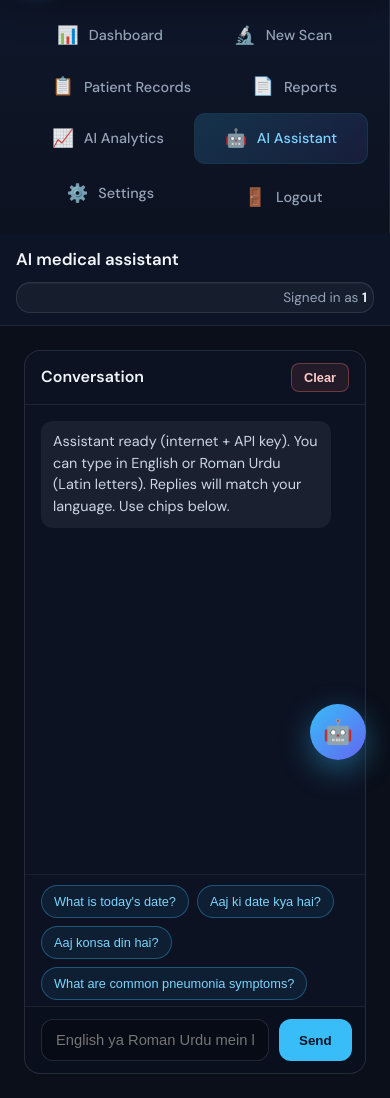
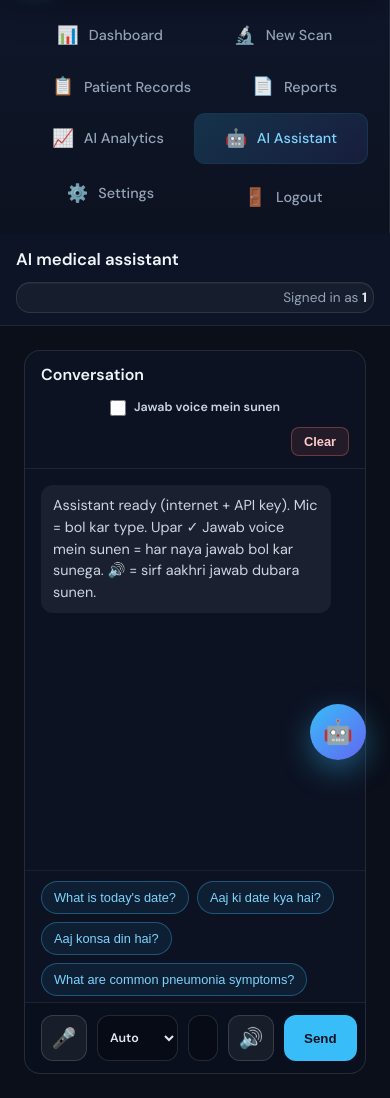
Before and after one commit to umalkhair2005-max/FYP, a Flask app: page /assistant in a window 390 px wide. Shown: the part 60-1158 px from the top of the page. Run offline with Flask 3, Linux system fonts and the light colour scheme; the visitor is signed in with stand-in values (Sample User, id 1); data that the repository does not hold is empty.

Commit message:
initial 11

```diff
--- a/frontend/static/css/dashboard.css
+++ b/frontend/static/css/dashboard.css
@@ -499,10 +499,10 @@ html[data-theme="light"] .dashboard-footnote {
 }
 
 .assistant-chat-header {
-  display: flex;
+  display: grid;
+  grid-template-columns: minmax(0, auto) minmax(0, 1fr) auto;
   align-items: center;
-  justify-content: space-between;
-  gap: 12px;
+  gap: 10px;
   padding: 12px 16px;
   font-weight: 600;
   border-bottom: 1px solid rgba(255, 255, 255, 0.08);
@@ -510,7 +510,43 @@ html[data-theme="light"] .dashboard-footnote {
   flex-shrink: 0;
 }
 
+@media (max-width: 560px) {
+  .assistant-chat-header {
+    grid-template-columns: 1fr;
+    justify-items: stretch;
+  }
+
+  .assistant-clear-btn {
+    justify-self: end;
+  }
+}
+
+.assistant-chat-header-title {
+  justify-self: start;
+}
+
+.assistant-auto-speak-label {
+  display: inline-flex;
+  align-items: center;
+  gap: 8px;
+  justify-self: center;
+  max-width: 100%;
+  font-size: 0.78rem;
+  font-weight: 600;
+  color: #cbd5e1;
+  cursor: pointer;
+  user-select: none;
+}
+
+.assistant-auto-speak-label input {
+  width: 16px;
+  height: 16px;
+  accent-color: #38bdf8;
+  cursor: pointer;
+}
+
 .assistant-clear-btn {
+  justify-self: end;
   padding: 6px 12px;
   border-radius: 8px;
   font-size: 0.8rem;
@@ -545,12 +581,75 @@ html[data-theme="light"] .dashboard-footnote {
 
 .assistant-input-row input {
   flex: 1;
+  min-width: 0;
   padding: 12px 14px;
   border-radius: 12px;
   border: 1px solid rgba(255, 255, 255, 0.12);
   background: rgba(0, 0, 0, 0.25);
   color: #f1f5f9;
   font-size: 0.92rem;
+}
+
+.assistant-voice-btn {
+  flex-shrink: 0;
+  width: 46px;
+  height: 46px;
+  padding: 0;
+  border-radius: 12px;
+  border: 1px solid rgba(255, 255, 255, 0.14);
+  background: rgba(255, 255, 255, 0.06);
+  font-size: 1.25rem;
+  line-height: 1;
+  cursor: pointer;
+  transition: background 0.15s ease, border-color 0.15s ease, transform 0.12s ease;
+}
+
+.assistant-voice-btn:hover {
+  background: rgba(56, 189, 248, 0.12);
+  border-color: rgba(56, 189, 248, 0.35);
+}
+
+.assistant-voice-btn:disabled {
+  opacity: 0.45;
+  cursor: not-allowed;
+  transform: none;
+}
+
+.assistant-voice-btn.is-listening {
+  background: rgba(248, 113, 113, 0.2);
+  border-color: rgba(248, 113, 113, 0.5);
+  box-shadow: 0 0 0 2px rgba(248, 113, 113, 0.25);
+  animation: assistant-mic-pulse 1.1s ease infinite;
+}
+
+@keyframes assistant-mic-pulse {
+  0%,
+  100% {
+    box-shadow: 0 0 0 2px rgba(248, 113, 113, 0.2);
+  }
+  50% {
+    box-shadow: 0 0 0 6px rgba(248, 113, 113, 0.12);
+  }
+}
+
+.assistant-voice-lang-label {
+  flex-shrink: 0;
+  display: flex;
+  align-items: center;
+}
+
+.assistant-voice-lang-select {
+  height: 46px;
+  max-width: 6.75rem;
+  padding: 0 8px;
+  border-radius: 12px;
+  border: 1px solid rgba(255, 255, 255, 0.12);
+  background: rgba(0, 0, 0, 0.25);
+  color: #e2e8f0;
+  font-size: 0.78rem;
+  font-weight: 600;
+  cursor: pointer;
+  font-family: inherit;
 }
 
 .assistant-send-btn {
@@ -828,6 +927,10 @@ html[data-theme="light"] .assistant-chat-header {
   border-bottom-color: #e2e8f0;
 }
 
+html[data-theme="light"] .assistant-auto-speak-label {
+  color: #475569;
+}
+
 html[data-theme="light"] .assistant-clear-btn {
   border-color: #fca5a5;
   background: #fef2f2;
@@ -865,6 +968,22 @@ html[data-theme="light"] .assistant-input-row input {
   background: #fff;
   border-color: #e2e8f0;
   color: #0f172a;
+}
+
+html[data-theme="light"] .assistant-voice-btn {
+  background: #f8fafc;
+  border-color: #d1dae6;
+}
+
+html[data-theme="light"] .assistant-voice-btn:hover {
+  background: #e0f2fe;
+  border-color: #7dd3fc;
+}
+
+html[data-theme="light"] .assistant-voice-lang-select {
+  background: #fff;
+  border-color: #e2e8f0;
+  color: #334155;
 }
 
 html[data-theme="light"] .chat-bubble.bot {
--- a/frontend/static/js/assistant_chat.js
+++ b/frontend/static/js/assistant_chat.js
@@ -4,10 +4,124 @@
   var clearBtn = document.getElementById("assistantClear");
   var messages = document.getElementById("assistantMessages");
   var suggestionsEl = document.getElementById("assistantSuggestions");
+  var micBtn = document.getElementById("assistantMic");
+  var speakBtn = document.getElementById("assistantSpeakLast");
+  var langSelect = document.getElementById("assistantVoiceLang");
+  var autoSpeakCheckbox = document.getElementById("assistantAutoSpeak");
+  var AUTO_SPEAK_LS = "pneumonia-assistant-auto-speak";
   if (!input || !send || !messages || !suggestionsEl) return;
 
+  var Recognition =
+    typeof window !== "undefined"
+      ? window.SpeechRecognition || window.webkitSpeechRecognition
+      : null;
+  var recognition = null;
+  var listening = false;
+  var voiceBuffer = "";
+
+  function getVoiceLang() {
+    if (langSelect && langSelect.value && langSelect.value !== "auto") {
+      return langSelect.value;
+    }
+    return (typeof navigator !== "undefined" && navigator.language) || "en-US";
+  }
+
+  function setChatBusy(busy) {
+    send.disabled = busy;
+    if (micBtn) {
+      micBtn.disabled = busy || !Recognition;
+      if (busy && listening && recognition) {
+        try {
+          recognition.stop();
+        } catch (e) {}
+      }
+    }
+    if (speakBtn) speakBtn.disabled = busy || !window.speechSynthesis;
+  }
+
+  if (Recognition && micBtn) {
+    recognition = new Recognition();
+    recognition.continuous = true;
+    recognition.interimResults = false;
+    recognition.maxAlternatives = 1;
+
+    function syncRecoLang() {
+      recognition.lang = getVoiceLang();
+    }
+
+    recognition.onstart = function () {
+      listening = true;
+      micBtn.classList.add("is-listening");
+      micBtn.setAttribute("aria-pressed", "true");
+      micBtn.setAttribute("title", "Rokne ke liye dubara dabayein");
+    };
+
+    recognition.onend = function () {
+      listening = false;
+      micBtn.classList.remove("is-listening");
+      micBtn.setAttribute("aria-pressed", "false");
+      micBtn.setAttribute("title", "Bol kar likhein (voice)");
+    };
+
+    recognition.onerror = function (ev) {
+      listening = false;
+      micBtn.classList.remove("is-listening");
+      micBtn.setAttribute("aria-pressed", "false");
+      if (ev.error === "not-allowed" || ev.error === "service-not-allowed") {
+        appendBubble(
+          "Microphone block hai. Browser / site settings mein allow karke phir mic try karein.",
+          "bot",
+        );
+      }
+    };
+
+    recognition.onresult = function (ev) {
+      for (var i = ev.resultIndex; i < ev.results.length; i++) {
+        if (!ev.results[i].isFinal) continue;
+        var t = (ev.results[i][0] && ev.results[i][0].transcript) || "";
+        t = t.trim();
+        if (!t) continue;
+        voiceBuffer = voiceBuffer.trim() ? voiceBuffer.trim() + " " + t : t;
+        input.value = voiceBuffer;
+      }
+    };
+
+    micBtn.addEventListener("click", function () {
+      if (!recognition) return;
+      if (listening) {
+        try {
+          recognition.stop();
+        } catch (e) {}
+        return;
+      }
+      try {
+        if (window.speechSynthesis) window.speechSynthesis.cancel();
+      } catch (e) {}
+      voiceBuffer = input.value || "";
+      syncRecoLang();
+      try {
+        recognition.start();
+      } catch (e) {
+        appendBubble("Voice start nahi ho saka. Thori dair baad mic dubara dabayein.", "bot");
+      }
+    });
+
+    if (langSelect) {
+      langSelect.addEventListener("change", function () {
+        if (listening) {
+          try {
+            recognition.stop();
+          } catch (e) {}
+        }
+      });
+    }
+  } else if (micBtn) {
+    micBtn.disabled = true;
+    micBtn.title = "Voice typing is liye Chrome ya Edge use karein.";
+  }
+
   var welcomeText =
-    "Assistant ready (internet + API key). You can type in English or Roman Urdu (Latin letters). Replies will match your language. Use chips below.";
+    "Assistant ready (internet + API key). Mic = bol kar type. Upar ✓ Jawab voice mein sunen = har naya jawab bol kar sunega. 🔊 = sirf aakhri jawab dubara sunen.";
 
   var defaultChips = [
     "What is today's date?",
@@ -22,6 +136,51 @@
     d.textContent = text;
     messages.appendChild(d);
     messages.scrollTop = messages.scrollHeight;
+  }
+
+  function cancelSpeech() {
+    try {
+      if (window.speechSynthesis) window.speechSynthesis.cancel();
+    } catch (e) {}
+  }
+
+  /** force=true for manual speaker button (ignores checkbox). */
+  function speakAssistReply(raw, force) {
+    if (!window.speechSynthesis) return;
+    var text = (raw || "").trim();
+    if (!text) return;
+    if (!force && (!autoSpeakCheckbox || !autoSpeakCheckbox.checked)) return;
+    cancelSpeech();
+    try {
+      var u = new SpeechSynthesisUtterance(text);
+      u.lang = getVoiceLang();
+      u.rate = 0.93;
+      window.speechSynthesis.speak(u);
+    } catch (e) {}
+  }
+
+  if (speakBtn) {
+    if (!window.speechSynthesis) {
+      speakBtn.disabled = true;
+      speakBtn.title = "Is browser mein read-aloud maujood nahi.";
+    } else {
+      speakBtn.addEventListener("click", function () {
+        var nodes = messages.querySelectorAll(".chat-bubble.bot");
+        if (!nodes.length) return;
+        var last = nodes[nodes.length - 1];
+        var text = (last.textContent || "").trim();
+        speakAssistReply(text, true);
+      });
+    }
+  }
+
+  if (autoSpeakCheckbox && typeof localStorage !== "undefined") {
+    var preset = localStorage.getItem(AUTO_SPEAK_LS);
+    if (preset === "1") autoSpeakCheckbox.checked = true;
+    if (preset === "0") autoSpeakCheckbox.checked = false;
+    autoSpeakCheckbox.addEventListener("change", function () {
+      localStorage.setItem(AUTO_SPEAK_LS, autoSpeakCheckbox.checked ? "1" : "0");
+    });
   }
 
   function renderChips(labels) {
@@ -149,7 +308,7 @@
     if (!t) return;
     appendBubble(t, "user");
     input.value = "";
-    send.disabled = true;
+    setChatBusy(true);
     var payload = { message: t };
     if (isClockRelatedQuestion(t)) {
       var clockAnswer = buildClientClockReply(t);
@@ -170,16 +329,18 @@
         var text = data.reply || data.error || "(No reply.)";
         if (!res.ok) {
           appendBubble(text, "bot");
+          speakAssistReply(text, false);
           return;
         }
         appendBubble(text, "bot");
+        speakAssistReply(text, false);
         if (data.suggestions && data.suggestions.length) renderChips(data.suggestions);
       })
       .catch(function () {
         appendBubble("Could not reach the server. Check your connection and try again.", "bot");
       })
       .finally(function () {
-        send.disabled = false;
+        setChatBusy(false);
         input.focus();
       });
   }
--- a/frontend/template/assistant.html
+++ b/frontend/template/assistant.html
@@ -25,13 +25,33 @@
 {% else %}
 <div class="assistant-chat-card">
     <div class="assistant-chat-header">
-        <span>Conversation</span>
+        <span class="assistant-chat-header-title">Conversation</span>
+        <label class="assistant-auto-speak-label" title="Har naye jawab ko bol kar sunayen">
+            <input type="checkbox" id="assistantAutoSpeak" aria-describedby="assistantAutoSpeakHint" />
+            <span>Jawab voice mein sunen</span>
+        </label>
+        <span id="assistantAutoSpeakHint" class="sr-only">Jab on ho, har naya assistant reply automatically speak hoga.</span>
         <button type="button" class="assistant-clear-btn" id="assistantClear" title="Clear saved messages">Clear</button>
     </div>
     <div class="assistant-messages" id="assistantMessages" role="log" aria-live="polite" aria-relevant="additions"></div>
     <div class="assistant-suggestions" id="assistantSuggestions" aria-label="Suggested prompts"></div>
     <div class="assistant-input-row">
+        <button type="button" id="assistantMic" class="assistant-voice-btn" title="Bol kar likhein (voice)" aria-label="Start voice input" aria-pressed="false">
+            🎤
+        </button>
+        <label class="assistant-voice-lang-label" title="Recognition language">
+            <span class="sr-only">Speech language</span>
+            <select id="assistantVoiceLang" class="assistant-voice-lang-select" aria-label="Speech recognition language">
+                <option value="auto">Auto</option>
+                <option value="en-US">English</option>
+                <option value="ur-PK">Urdu</option>
+                <option value="hi-IN">Hindi</option>
+            </select>
+        </label>
         <input type="text" id="assistantInput" placeholder="English ya Roman Urdu mein likhein…" autocomplete="off" aria-label="Message to assistant">
+        <button type="button" id="assistantSpeakLast" class="assistant-voice-btn" title="Aakhri jawab sunen (read aloud)" aria-label="Read last assistant reply aloud">
+            🔊
+        </button>
         <button type="button" id="assistantSend" class="assistant-send-btn">Send</button>
     </div>
 </div>
```
